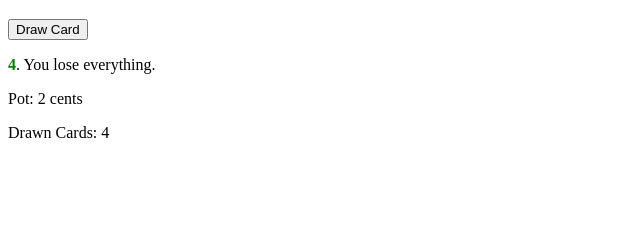
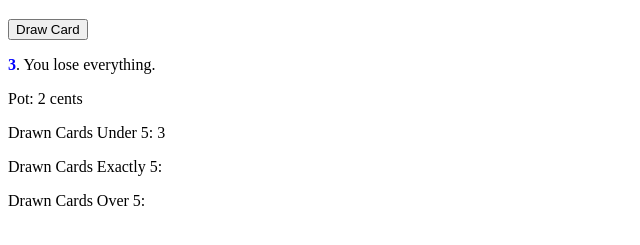
Before and after one commit to kevnrocksf/card-game, a plain HTML site: page index.html in a window 1280 px wide. Both pictures are taken after a click on the button "Draw Card". Shown: the part 61-306 px from the top of the page, without its empty margins (0-640 px from the left). Drawn offline with Linux system fonts and the light colour scheme.

Commit message:
Update index.html

```diff
--- a/index.html
+++ b/index.html
@@ -7,7 +7,10 @@
             font-weight: bold;
         }
         .low-card {
-            color: green;
+            color: blue;
+        }
+        .mid-card {
+            color: purple;
         }
         .high-card {
             color: red;
@@ -19,43 +22,59 @@
     <button onclick="drawCard()">Draw Card</button>
     <p id="cardValue">Press the button to draw a card.</p>
     <p id="potValue">Pot: 2 cents</p>
-    <p id="drawnCards">Drawn Cards: </p>
+    <div id="drawnCards">
+        <p>Drawn Cards Under 5: <span id="drawnCardsUnder5"></span></p>
+        <p>Drawn Cards Exactly 5: <span id="drawnCards5"></span></p>
+        <p>Drawn Cards Over 5: <span id="drawnCardsOver5"></span></p>
+    </div>
     <script>
         let currentPot = 2;
-        let drawnCards = [];
+        let drawnCardsUnder5 = [];
+        let drawnCards5 = [];
+        let drawnCardsOver5 = [];
         let drawCount = 0;
 
         function drawCard() {
-            // Ensure unique draw
+            // Ensure unique draw within the range 1-10
             let cardValue;
             do {
-                cardValue = Math.floor(Math.random() * 13) + 1;
-            } while (drawnCards.includes(cardValue) && drawnCards.length < 25);
+                cardValue = Math.floor(Math.random() * 10) + 1;
+            } while ((drawnCardsUnder5.includes(cardValue) ||
+                      drawnCards5.includes(cardValue) ||
+                      drawnCardsOver5.includes(cardValue)) &&
+                     (drawnCardsUnder5.length + drawnCards5.length + drawnCardsOver5.length < 10));
 
-            drawnCards.push(cardValue);
             drawCount++;
 
             let message = "";
             if (cardValue > 5) {
                 currentPot += 1; // Win scenario
+                drawnCardsOver5.push(cardValue);
                 message = "<span class='high-card card-value'>" + cardValue + "</span>. You win! New pot: " + currentPot + " cents.";
             } else if (cardValue === 5) {
                 currentPot -= 0.5;
-                message = "<span class='card-value'>" + cardValue + "</span>. You lose 0.5 cents. New pot: " + currentPot + " cents.";
+                drawnCards5.push(cardValue);
+                message = "<span class='mid-card card-value'>" + cardValue + "</span>. You lose 0.5 cents. New pot: " + currentPot + " cents.";
             } else {
+                drawnCardsUnder5.push(cardValue);
                 message = "<span class='low-card card-value'>" + cardValue + "</span>. You lose everything.";
                 currentPot = 2; // Reset pot for the next round
             }
 
-            if (drawCount === 25) {
-                drawnCards = []; // Reset the drawn cards
+            // Check if the deck is empty
+            if (drawCount === 25 || (drawnCardsUnder5.length + drawnCards5.length + drawnCardsOver5.length === 10)) {
+                drawnCardsUnder5 = []; // Reset the drawn cards under 5
+                drawnCards5 = []; // Reset the drawn cards at 5
+                drawnCardsOver5 = []; // Reset the drawn cards over 5
                 drawCount = 0; // Reset the draw count
                 message += " The deck is reset.";
             }
 
             document.getElementById("cardValue").innerHTML = message;
             document.getElementById("potValue").innerText = "Pot: " + currentPot + " cents";
-            document.getElementById("drawnCards").innerText = "Drawn Cards: " + drawnCards.join(", ");
+            document.getElementById("drawnCardsUnder5").innerText = drawnCardsUnder5.join(", ");
+            document.getElementById("drawnCards5").innerText = drawnCards5.join(", ");
+            document.getElementById("drawnCardsOver5").innerText = drawnCardsOver5.join(", ");
         }
     </script>
 </body>
```
